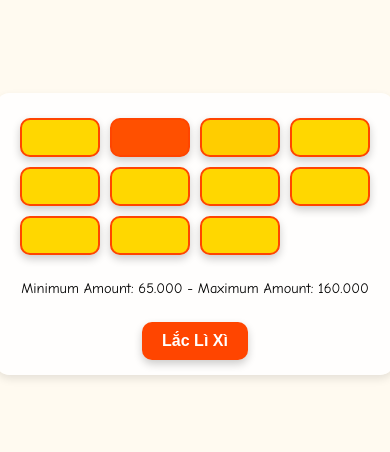
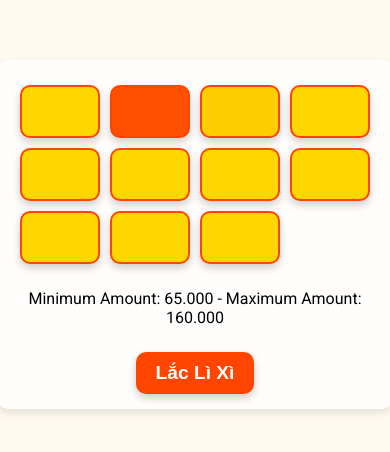
Before and after one commit to vlhquang/luckynumberrandom.github.io, a plain HTML site: page index.html in a window 390 px wide. Shown: the part 188-640 px from the top of the page. Drawn offline with Linux system fonts and the light colour scheme.

Commit message:
Update index.html

```diff
--- a/index.html
+++ b/index.html
@@ -3,11 +3,13 @@
 <head>
     <meta charset="UTF-8">
     <meta name="viewport" content="width=device-width, initial-scale=1.0">
+    <link href="https://fonts.googleapis.com/css2?family=Roboto:wght@400;700&display=swap" rel="stylesheet">
+
     <title>Money Distribution for Tet</title>
     <style>
         body {
     background-color: #FFFAF0;
-            font-family: 'Comic Sans MS', cursive, sans-serif;
+    font-family: 'Roboto', sans-serif; /* Update to a professional font */
     margin: 0;
     padding: 0;
     display: flex;
@@ -49,7 +51,7 @@
     box-shadow: 0 4px 8px rgba(0, 0, 0, 0.2);
     cursor: pointer;
     transition: background-color 0.2s ease, color 0.2s ease;
-            font-size: 1em;
+    font-size: 1.2em; /* Increase font size */
     font-weight: bold;
 }
 
@@ -64,13 +66,13 @@
 
 .btn-choose {
     margin-top: 20px;
-            padding: 10px 20px;
+    padding: 15px 30px;
     background-color: #FF4500;
     color: white;
     border: none;
     border-radius: 10px;
     cursor: pointer;
-            font-size: 1.2em;
+    font-size: 1.5em; /* Increase font size */
     font-weight: bold;
     box-shadow: 0 4px 8px rgba(0, 0, 0, 0.2);
     transition: background-color 0.2s ease, box-shadow 0.2s ease;
@@ -101,7 +103,7 @@
     border: 2px solid #FFD700;
     width: 80%;
     text-align: center;
-            font-size: 1.5em;
+    font-size: 2em; /* Increase font size */
     color: #FFD700;
     border-radius: 15px;
     box-shadow: 0 4px 8px rgba(0, 0, 0, 0.2);
@@ -129,7 +131,7 @@
 
 .info {
     margin-top: 10px;
-            font-size: 0.9em;
+    font-size: 1em; /* Increase font size */
     padding: 5px 10px;
 }
 
@@ -148,20 +150,21 @@
     }
 
     .grid-item {
-                padding: 10px;
-                font-size: 0.8em;
+        padding: 15px;
+        font-size: 1em; /* Increase font size */
     }
 
     .btn-choose {
         padding: 10px 20px;
-                font-size: 1em;
+        font-size: 1.2em; /* Increase font size */
     }
 
     .modal-content {
-                font-size: 1.2em;
+        font-size: 1.5em; /* Adjust font size */
         padding: 20px;
     }
 }
+
     </style>
 </head>
 <body>
```
Lines whose indentation alone changed are shown as unchanged.
